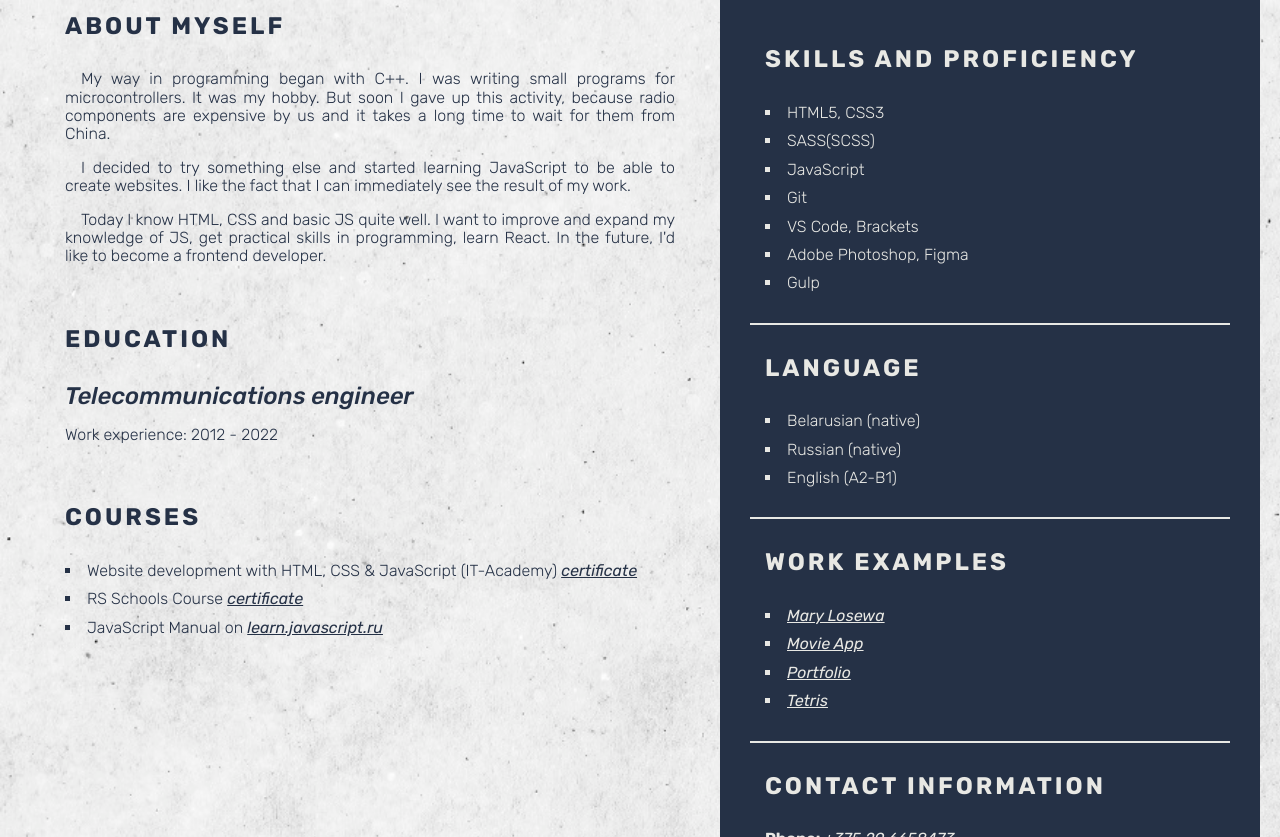
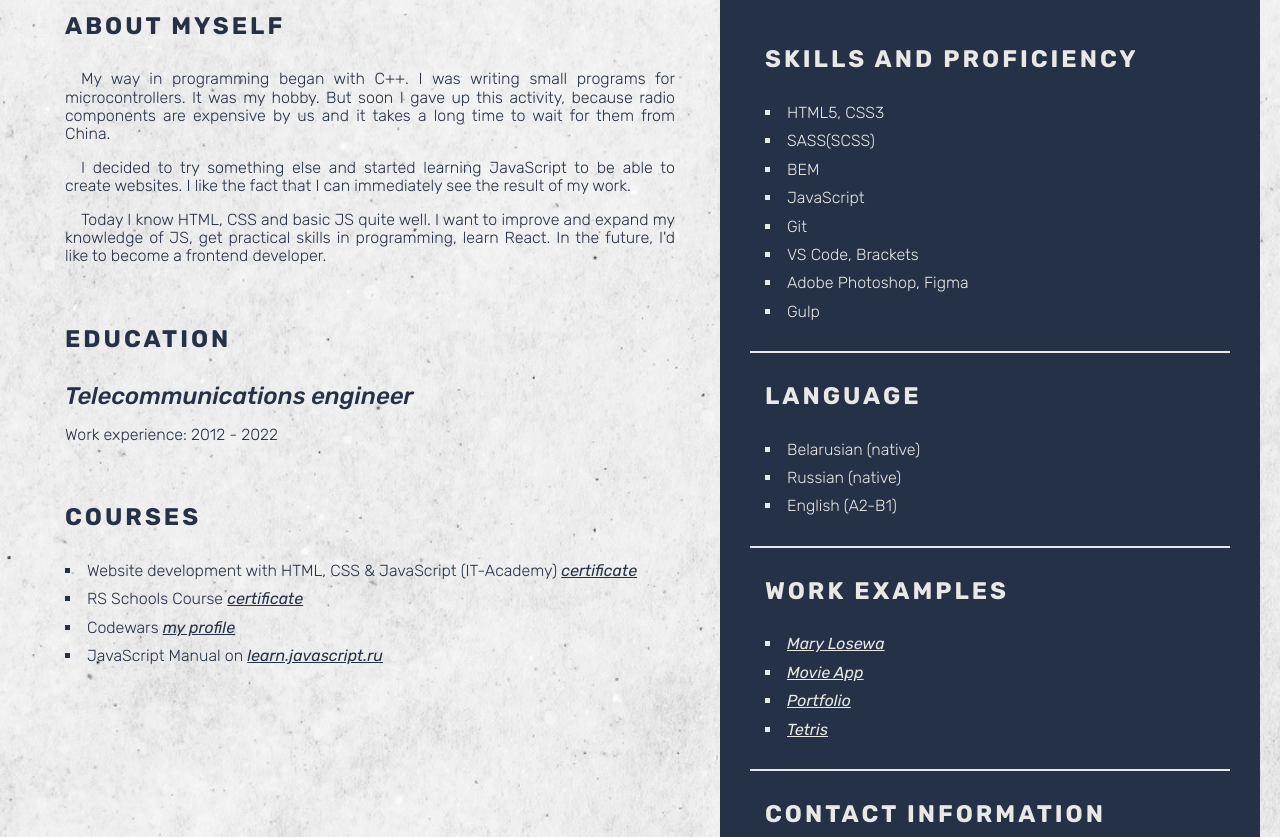
Before and after one commit to vadimhmys/cv, a plain HTML site: page index.html in a window 1280 px wide. Shown: the part 409-1246 px from the top of the page. Drawn offline with nearby package versions, Linux system fonts and the light colour scheme.

Commit message:
add bem and codewars

```diff
--- a/index.html
+++ b/index.html
@@ -91,6 +91,9 @@
                             <li class="courses-item">RS Schools Course
                                 <a class="courses-link" href="https://app.rs.school/certificate/uib3e1ar" target="_blank">certificate</a>
                             </li>
+                            <li class="courses-item">Codewars
+                                <a class="courses-link" href="https://www.codewars.com/users/rsschool_1ebd79194f71db56" target="_blank">my profile</a>
+                            </li>
                             <li class="courses-item">JavaScript Manual on
                                 <a class="courses-link" href="https://learn.javascript.ru" target="_blank">learn.javascript.ru</a>
                             </li>
@@ -106,6 +109,7 @@
                         <ul class="skills-list">
                             <li class="skills-item">HTML5, CSS3</li>
                             <li class="skills-item">SASS(SCSS)</li>
+                            <li class="skills-item">BEM</li>
                             <li class="skills-item">JavaScript</li>
                             <li class="skills-item">Git</li>
                             <li class="skills-item">VS Code, Brackets</li>
```
